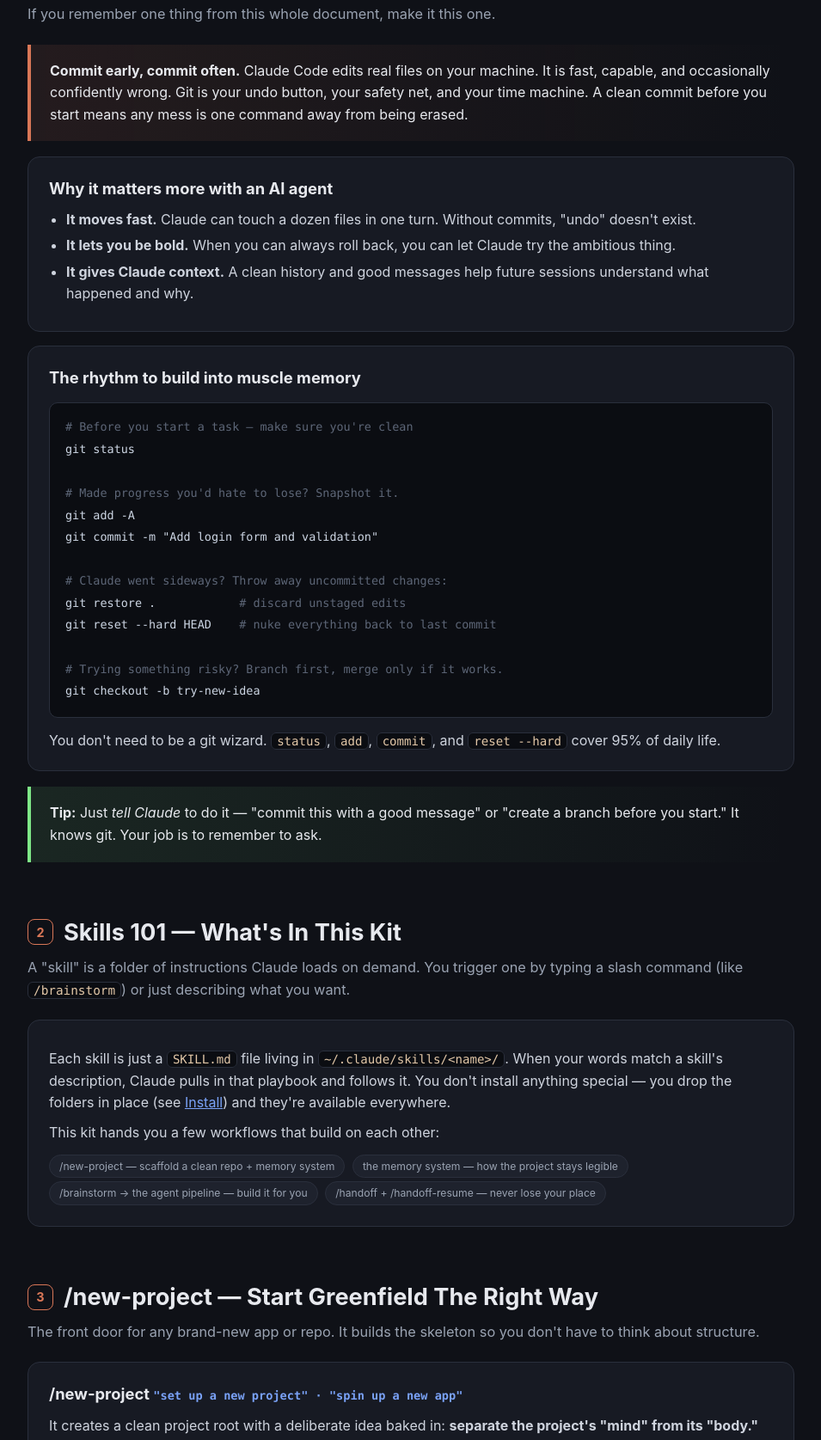
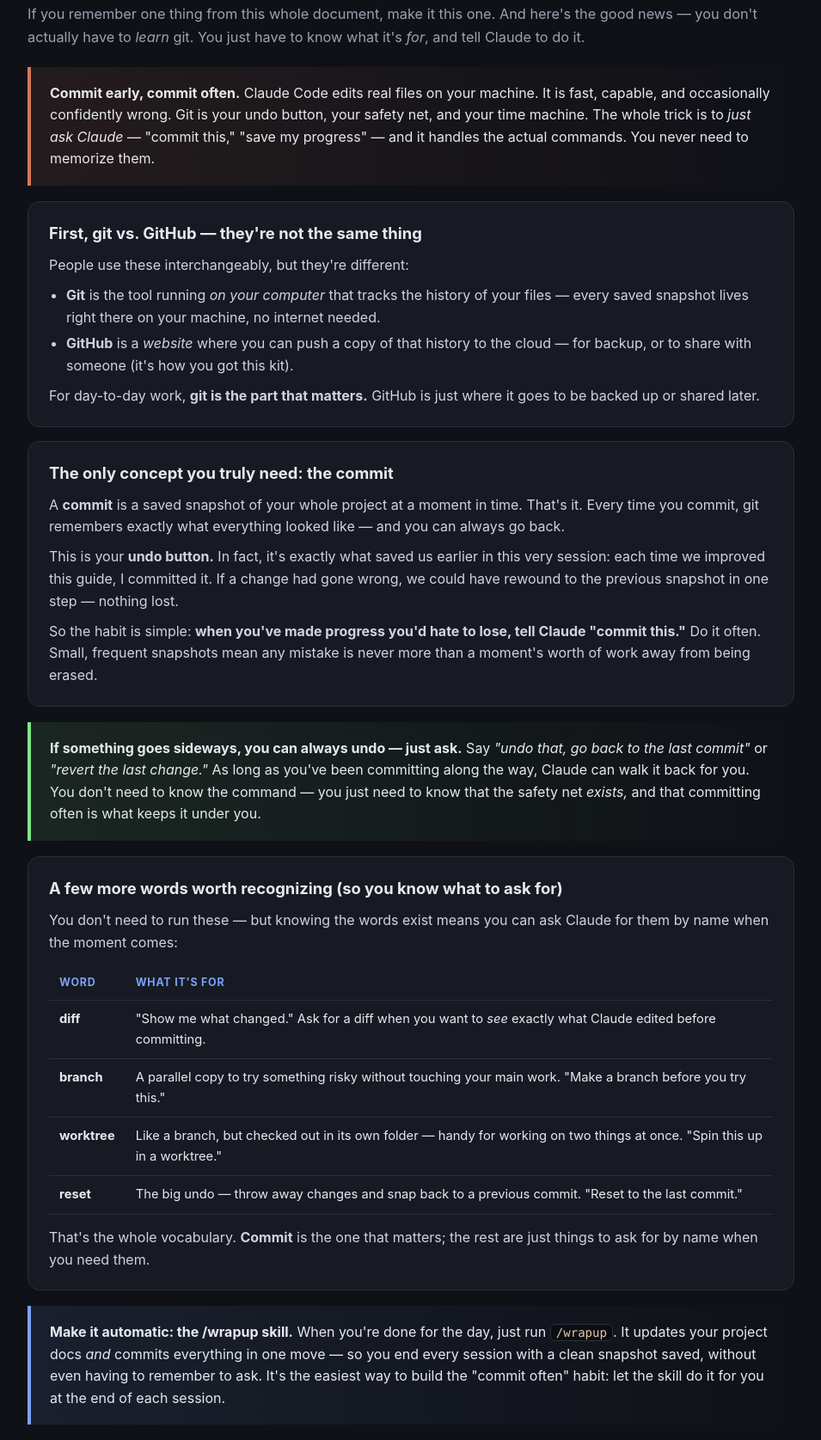
Before and after one commit to CausewayLabs/cc-starter-kit, a plain HTML site: page index.html in a window 1280 px wide. Shown: the part 482-2157 px from the top of the page at 86% size, without its empty margins (162-1117 px from the left). Drawn offline with Linux system fonts and the light colour scheme.

Commit message:
Rewrite git section: lean into 'just ask Claude', git vs GitHub, commit-first; add /wrapup skill

```diff
--- a/index.html
+++ b/index.html
@@ -155,44 +155,57 @@
   <!-- 1. GIT -->
   <section id="git">
     <h2><span class="num">1</span>The Golden Rule: Use Git Liberally</h2>
-    <p class="lede">If you remember one thing from this whole document, make it this one.</p>
+    <p class="lede">If you remember one thing from this whole document, make it this one. And here's the good news — you don't actually have to <em>learn</em> git. You just have to know what it's <em>for</em>, and tell Claude to do it.</p>
 
     <div class="callout">
       <strong>Commit early, commit often.</strong> Claude Code edits real files on your machine.
       It is fast, capable, and occasionally confidently wrong. Git is your undo button, your safety net,
-      and your time machine. A clean commit before you start means any mess is one command away from being erased.
+      and your time machine. The whole trick is to <em>just ask Claude</em> — "commit this," "save my progress" —
+      and it handles the actual commands. You never need to memorize them.
     </div>
 
     <div class="card">
-      <h3>Why it matters more with an AI agent</h3>
+      <h3>First, git vs. GitHub — they're not the same thing</h3>
+      <p>People use these interchangeably, but they're different:</p>
       <ul>
-        <li><b>It moves fast.</b> Claude can touch a dozen files in one turn. Without commits, "undo" doesn't exist.</li>
-        <li><b>It lets you be bold.</b> When you can always roll back, you can let Claude try the ambitious thing.</li>
-        <li><b>It gives Claude context.</b> A clean history and good messages help future sessions understand what happened and why.</li>
+        <li><b>Git</b> is the tool running <em>on your computer</em> that tracks the history of your files — every saved snapshot lives right there on your machine, no internet needed.</li>
+        <li><b>GitHub</b> is a <em>website</em> where you can push a copy of that history to the cloud — for backup, or to share with someone (it's how you got this kit).</li>
       </ul>
+      <p style="margin-bottom:0">For day-to-day work, <b>git is the part that matters.</b> GitHub is just where it goes to be backed up or shared later.</p>
     </div>
 
     <div class="card">
-      <h3>The rhythm to build into muscle memory</h3>
-      <pre><code><span class="cmt"># Before you start a task — make sure you're clean</span>
-git status
-
-<span class="cmt"># Made progress you'd hate to lose? Snapshot it.</span>
-git add -A
-git commit -m "Add login form and validation"
-
-<span class="cmt"># Claude went sideways? Throw away uncommitted changes:</span>
-git restore .            <span class="cmt"># discard unstaged edits</span>
-git reset --hard HEAD    <span class="cmt"># nuke everything back to last commit</span>
-
-<span class="cmt"># Trying something risky? Branch first, merge only if it works.</span>
-git checkout -b try-new-idea</code></pre>
-      <p style="margin-bottom:0">You don't need to be a git wizard. <code>status</code>, <code>add</code>, <code>commit</code>, and <code>reset --hard</code> cover 95% of daily life.</p>
+      <h3>The only concept you truly need: the commit</h3>
+      <p>A <b>commit</b> is a saved snapshot of your whole project at a moment in time. That's it. Every time you commit, git remembers exactly what everything looked like — and you can always go back.</p>
+      <p>This is your <b>undo button.</b> In fact, it's exactly what saved us earlier in this very session: each time we improved this guide, I committed it. If a change had gone wrong, we could have rewound to the previous snapshot in one step — nothing lost.</p>
+      <p style="margin-bottom:0">So the habit is simple: <b>when you've made progress you'd hate to lose, tell Claude "commit this."</b> Do it often. Small, frequent snapshots mean any mistake is never more than a moment's worth of work away from being erased.</p>
     </div>
 
     <div class="callout green">
-      <strong>Tip:</strong> Just <em>tell Claude</em> to do it — "commit this with a good message" or
-      "create a branch before you start." It knows git. Your job is to remember to ask.
+      <strong>If something goes sideways, you can always undo — just ask.</strong> Say
+      <em>"undo that, go back to the last commit"</em> or <em>"revert the last change."</em> As long as you've been
+      committing along the way, Claude can walk it back for you. You don't need to know the command — you just need
+      to know that the safety net <em>exists,</em> and that committing often is what keeps it under you.
+    </div>
+
+    <div class="card">
+      <h3>A few more words worth recognizing (so you know what to ask for)</h3>
+      <p>You don't need to run these — but knowing the words exist means you can ask Claude for them by name when the moment comes:</p>
+      <table>
+        <tr><th>Word</th><th>What it's for</th></tr>
+        <tr><td><b>diff</b></td><td>"Show me what changed." Ask for a diff when you want to <em>see</em> exactly what Claude edited before committing.</td></tr>
+        <tr><td><b>branch</b></td><td>A parallel copy to try something risky without touching your main work. "Make a branch before you try this."</td></tr>
+        <tr><td><b>worktree</b></td><td>Like a branch, but checked out in its own folder — handy for working on two things at once. "Spin this up in a worktree."</td></tr>
+        <tr><td><b>reset</b></td><td>The big undo — throw away changes and snap back to a previous commit. "Reset to the last commit."</td></tr>
+      </table>
+      <p style="margin-bottom:0">That's the whole vocabulary. <b>Commit</b> is the one that matters; the rest are just things to ask for by name when you need them.</p>
+    </div>
+
+    <div class="callout blue">
+      <strong>Make it automatic: the /wrapup skill.</strong> When you're done for the day, just run
+      <code>/wrapup</code>. It updates your project docs <em>and</em> commits everything in one move — so you end
+      every session with a clean snapshot saved, without even having to remember to ask. It's the easiest way to
+      build the "commit often" habit: let the skill do it for you at the end of each session.
     </div>
   </section>
 
```
Also changed, not shown: 5 other files.
